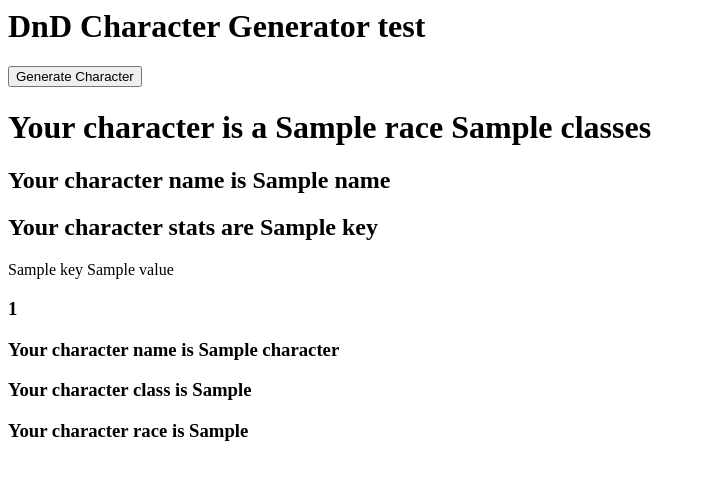
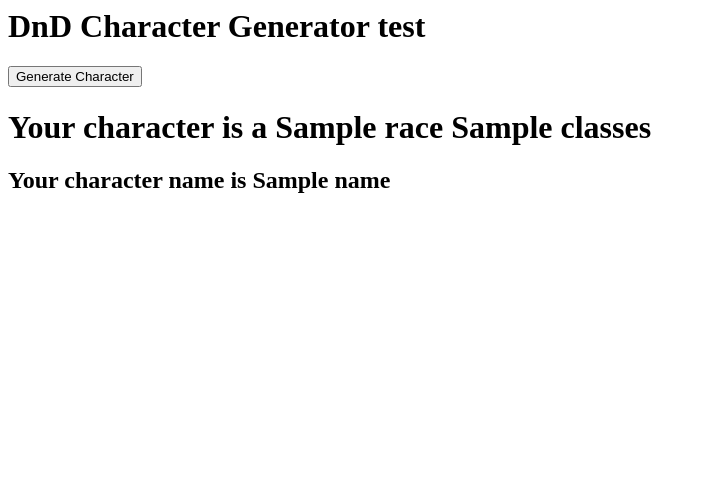
Before and after one commit to RajaHamza99/dnd-project, a Flask app: template service_one/application/templates/home.html in a window 1280 px wide. Shown: the top 480 px of the page, without its empty margins (0-706 px from the left). Run offline with Flask 2, Linux system fonts and the light colour scheme; the template is opened without the code that fills it: values that come from a table or form of the project are taken from there, most other values are stand-ins (such as "Sample title", 1, 10 or a date in 2020).

Commit message:
changed template

```diff
--- a/service_one/application/templates/home.html
+++ b/service_one/application/templates/home.html
@@ -11,17 +11,5 @@
 	{% if race %}
 	<h1> Your character is a {{ race }} {{ classes }} </h1>
 	<h2> Your character name is {{ name }}</h2>
-	<h2> Your character stats are {{ stats.key }} </h2>
-	{% for key, value in stats.items() %}
-	<th>{{ key }}</th>
-	<td>{{ value }} </td>
-	<br>
-	{% endfor %}
-	{% for character in all_characters %}
-	<h3>{{ character.id }}</h3>
-	<h3> Your character name is {{ character.name}}</h3>
-	<h3> Your character class is {{character.char_class}}</h3>
-	<h3> Your character race is {{character.char_race}} </h3>
-	{% endfor %}
 	{% endif %}
 	{% endblock %}
```
